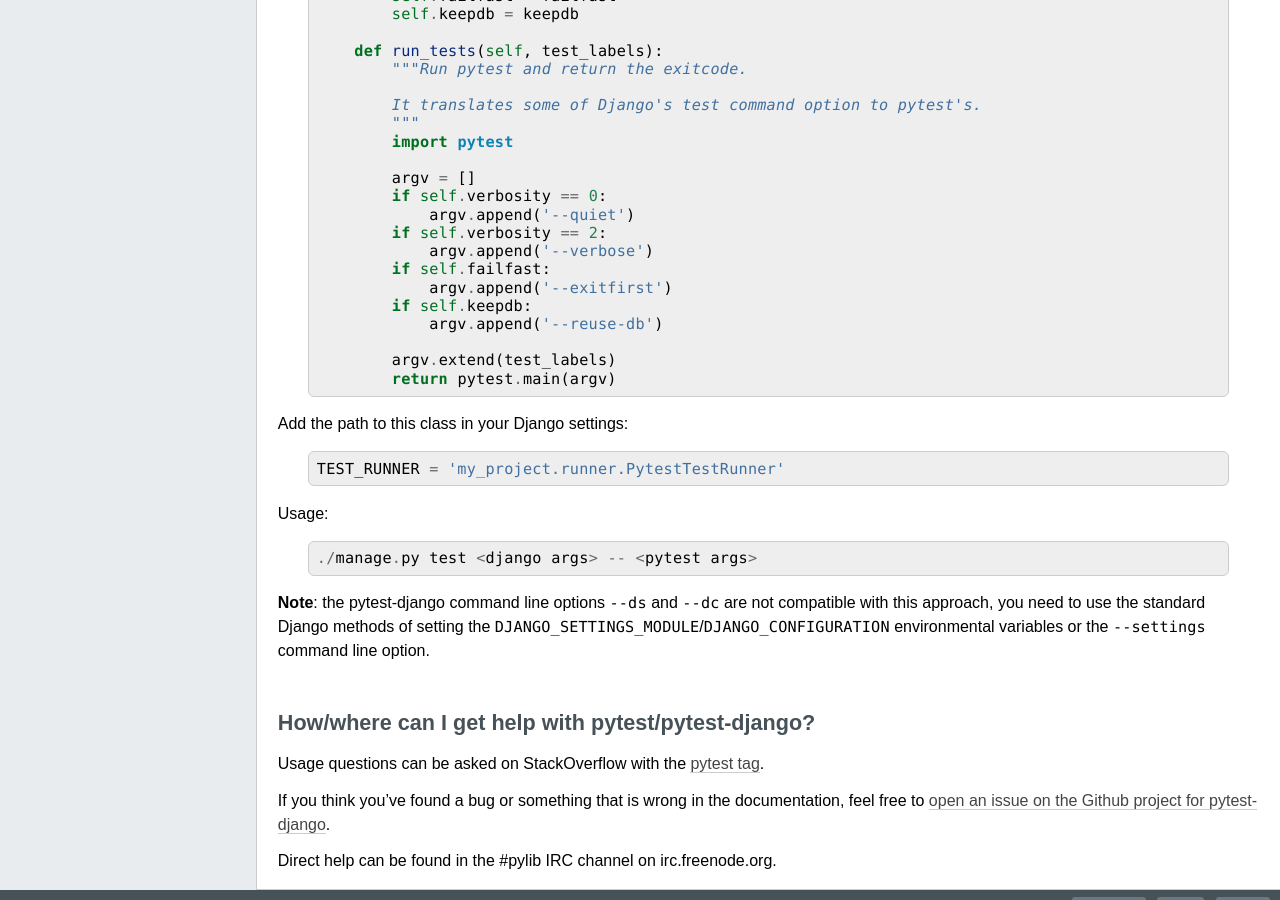
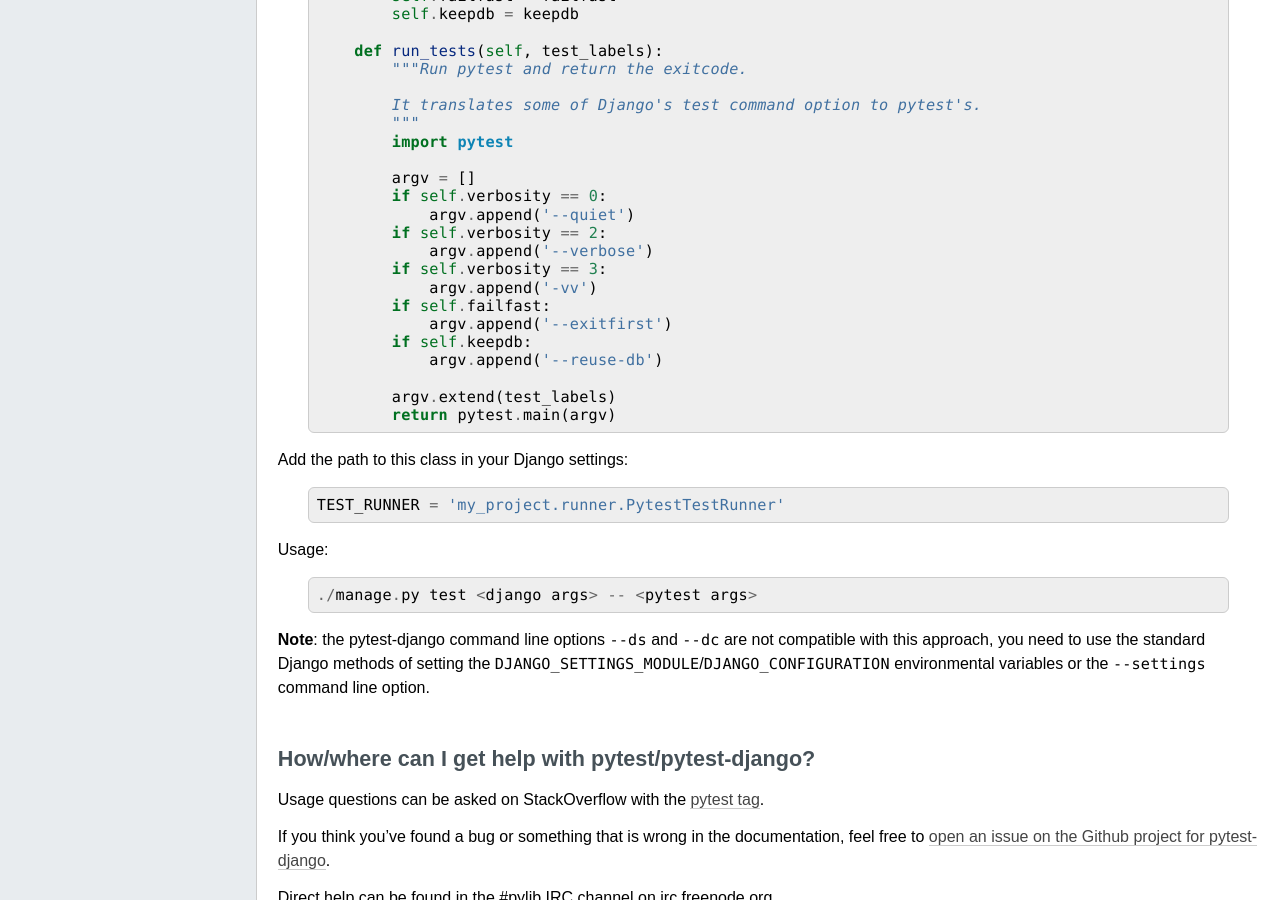
Before and after one commit to pytest-dev/pytest-django, a Sphinx documentation site: the page built from docs/faq.rst, in a window 1280 px wide and 900 px high, scrolled down 1230 px. Built offline with Sphinx 7.4.7, drawn with Linux system fonts in a browser that asks for light colours.

Commit message:
Document using --verbosity 3 which maps to -vv (#403)

```diff
--- a/docs/faq.rst
+++ b/docs/faq.rst
@@ -80,6 +80,8 @@ test runner like this::
                 argv.append('--quiet')
             if self.verbosity == 2:
                 argv.append('--verbose')
+            if self.verbosity == 3:
+                argv.append('-vv')
             if self.failfast:
                 argv.append('--exitfirst')
             if self.keepdb:
```
